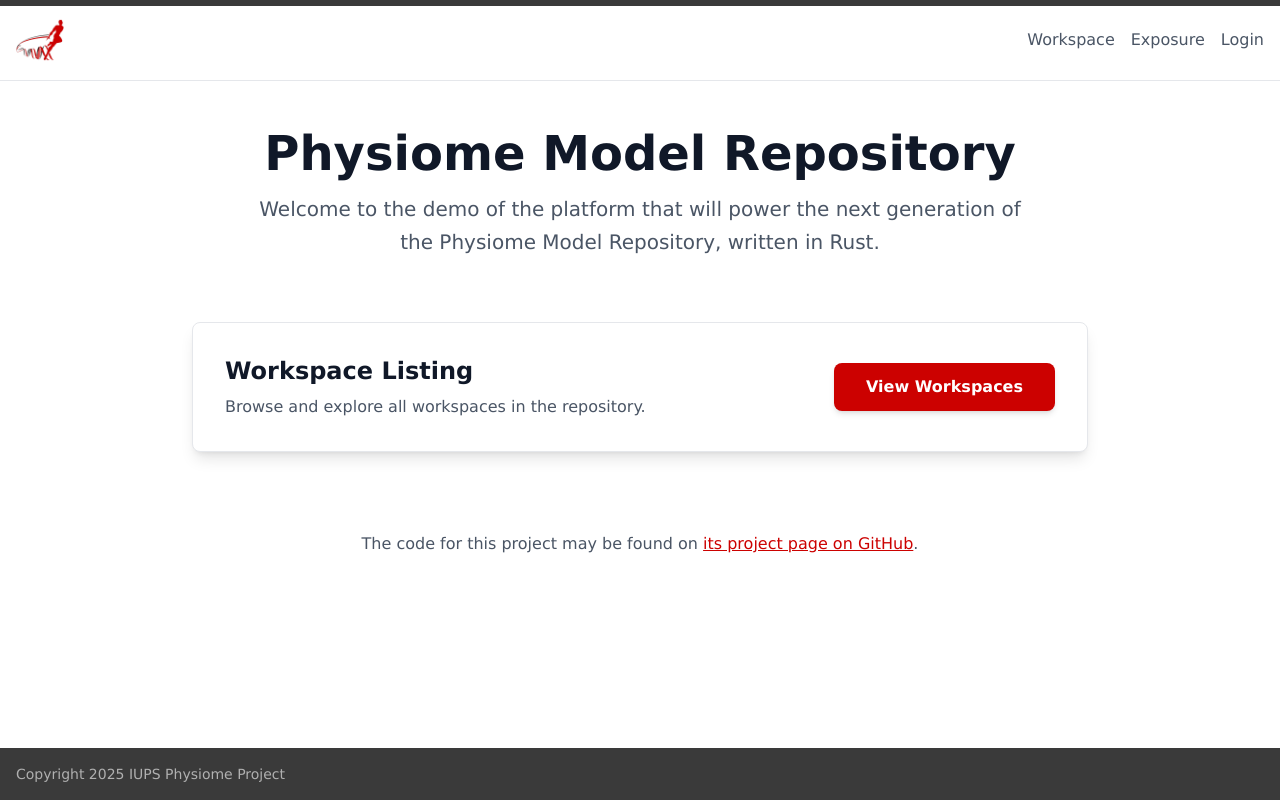
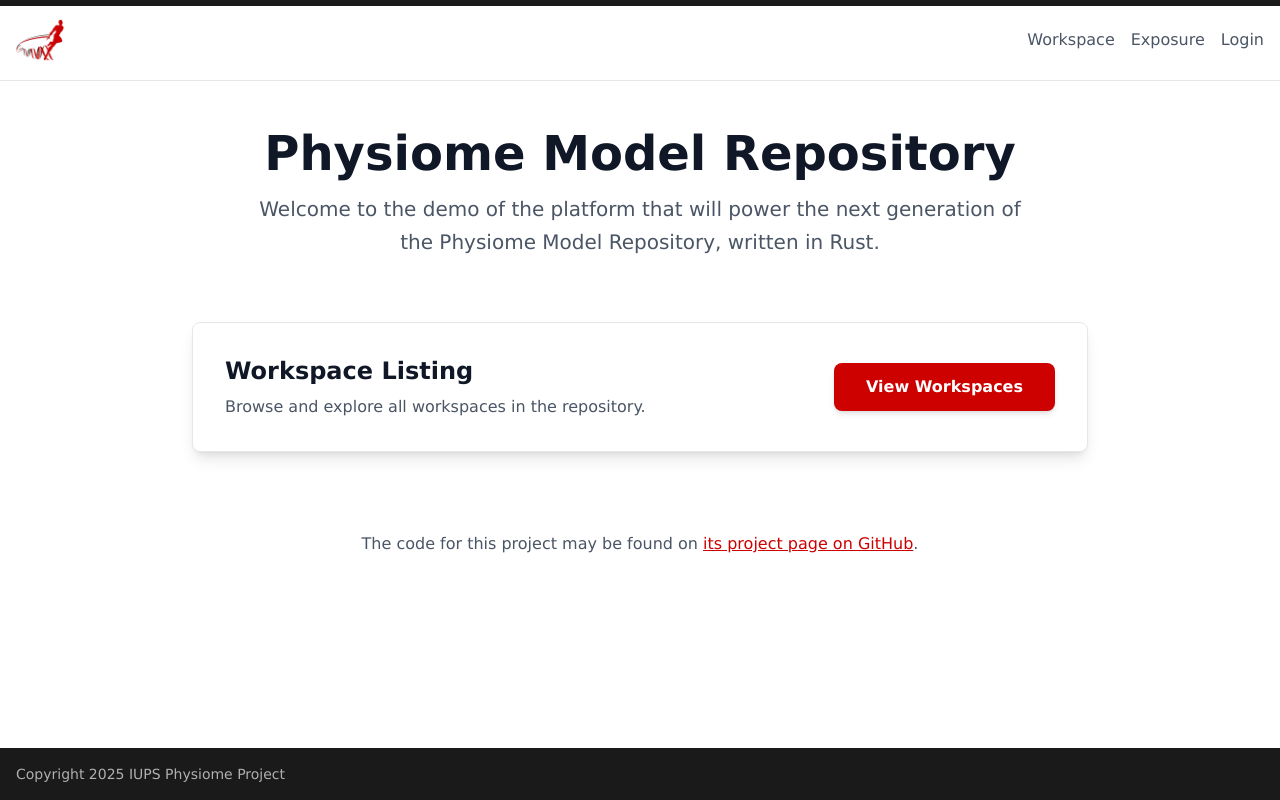
Before and after one commit to akhuoa/pmrapp-frontend, a Vue app: page / in a window 1280 px wide. Built offline with nearby package versions, Linux system fonts and the light colour scheme; no server answers.

Commit message:
Update dark theme colors

```diff
--- a/src/assets/box.css
+++ b/src/assets/box.css
@@ -14,7 +14,7 @@
 @media (prefers-color-scheme: dark) {
   .box {
     @apply
-      bg-gray-800
+      bg-dark
       border-gray-700;
   }
 }
--- a/src/assets/input.css
+++ b/src/assets/input.css
@@ -18,7 +18,7 @@
 @media (prefers-color-scheme: dark) {
   .input-field {
     @apply
-      bg-gray-700
+      bg-dark
       text-gray-100
       border-gray-600;
   }
--- a/src/assets/main.css
+++ b/src/assets/main.css
@@ -15,12 +15,12 @@
   --color-danger: var(--color-red-600);
 
   /* Dark theme colors */
-  --color-dark: #3a3a3a;
+  --color-dark: #1a1a1a;
   --color-dark-light: #b0b0b0;
-  --color-dark-heading: var(--color-gray-100);
-  --color-dark-body: var(--color-gray-300);
-  --color-dark-muted: var(--color-gray-400);
-  --color-dark-danger: var(--color-red-400);
+  --color-dark-heading: var(--color-gray-200);
+  --color-dark-body: var(--color-gray-400);
+  --color-dark-muted: var(--color-gray-500);
+  --color-dark-danger: var(--color-red-500);
 }
 
 @layer base {
--- a/src/components/Header.vue
+++ b/src/components/Header.vue
@@ -14,7 +14,7 @@ const isActive = (path: string) => computed(() => route.path.startsWith(path))
 </script>
 
 <template>
-  <header class="header-border-top bg-white dark:bg-gray-800 border-b border-gray-200 dark:border-gray-700 sticky top-0 z-100">
+  <header class="header-border-top bg-white dark:bg-dark border-b border-gray-200 dark:border-gray-700 sticky top-0 z-100">
     <div class="container mx-auto px-4 py-4 flex items-center justify-between">
       <RouterLink to="/" class="flex items-center nav-link">
         <img src="/logo.png" alt="Physiome Model Repository" width="48" height="48" />
@@ -59,6 +59,11 @@ const isActive = (path: string) => computed(() => route.path.startsWith(path))
     before:right-0
     before:h-[6px]
     before:bg-dark;
+
+    @media (prefers-color-scheme: dark) {
+      @apply
+        before:bg-primary;
+    }
 }
 
 .nav-link {
```
